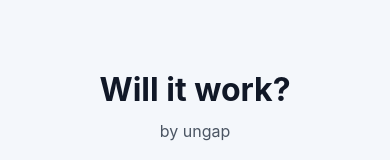
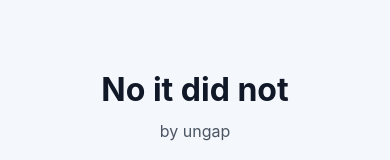
Before and after one commit to ungap-AB/expo-hello-world, a React Native app: screen / in a window 390 px wide. Shown: the part 317-477 px from the top of the page. Built offline with nearby package versions, Linux system fonts and the light colour scheme.

Commit message:
Update home screen text

```diff
--- a/App.tsx
+++ b/App.tsx
@@ -4,7 +4,7 @@ import { StyleSheet, Text, View } from 'react-native';
 export default function App() {
   return (
     <View style={styles.container}>
-      <Text style={styles.title}>Will it work?</Text>
+      <Text style={styles.title}>No it did not</Text>
       <Text style={styles.subtitle}>by ungap</Text>
       <StatusBar style="dark" />
     </View>
```
